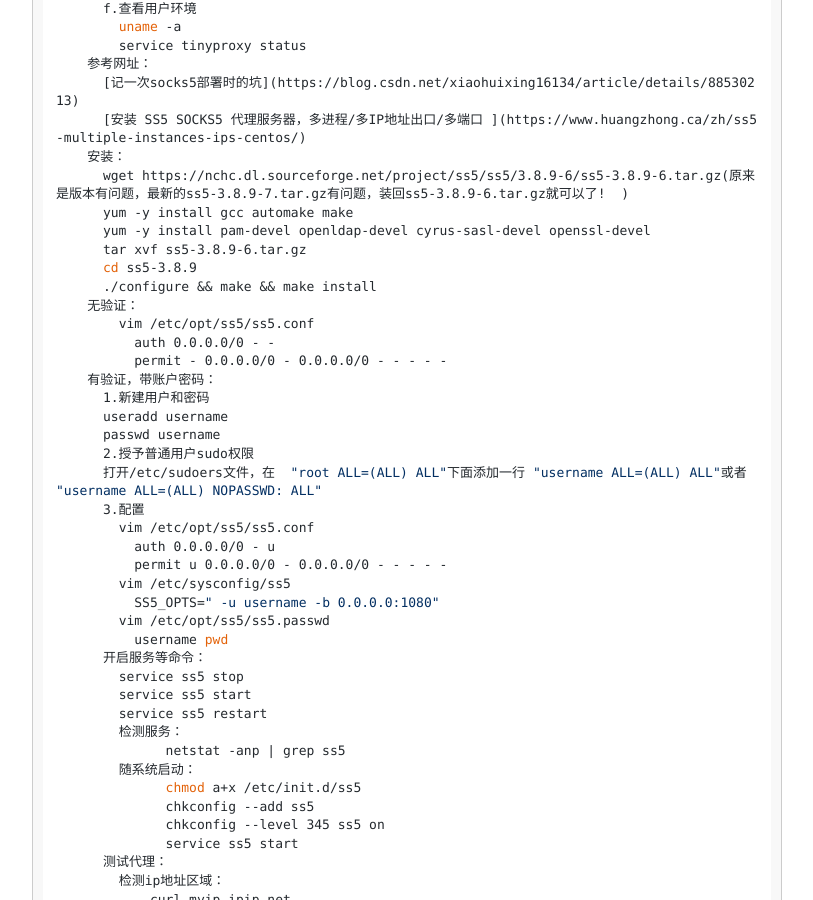
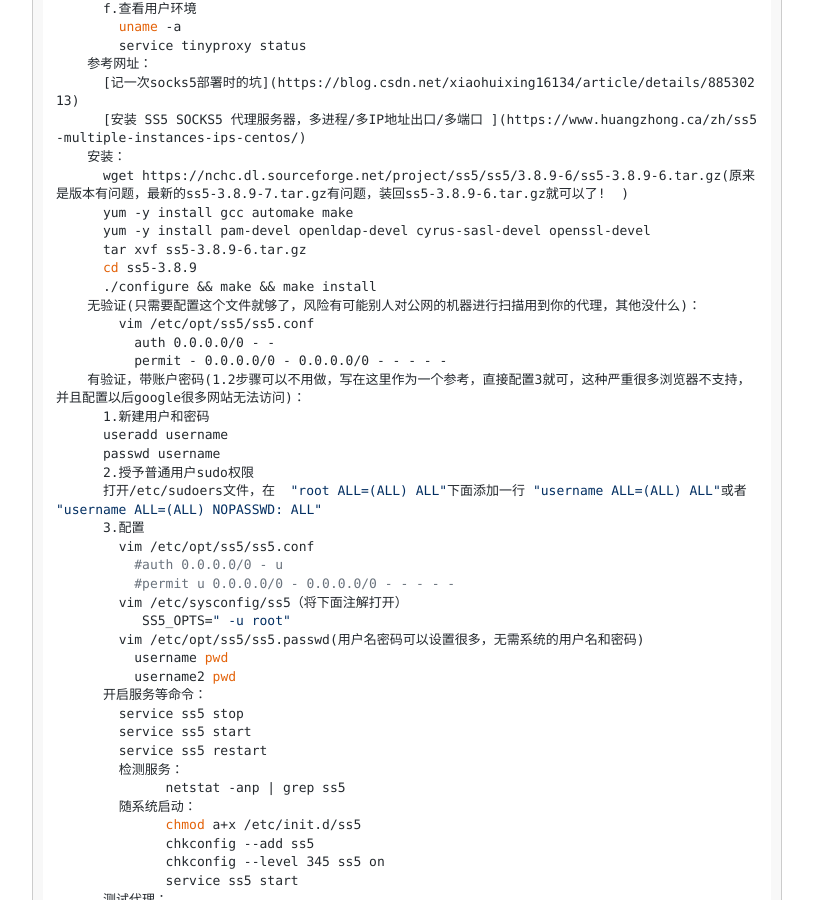
Before and after one commit to figerdeng/siweiwo, a Jekyll site: the page built from _posts/2021-07-06--raspi-ubuntu-dataanalyse.md, in a window 1280 px wide and 900 px high, scrolled down 10607 px. Shown: the whole window, without its empty margins (233-1046 px from the left). Built offline with Jekyll 4.4.1, drawn with Linux system fonts in a browser that asks for light colours; nearby versions of some CDN libraries; comment, search, counter and statistics services are not loaded.

Commit message:
更新配置文件

```diff
--- a/_posts/2021-07-06--raspi-ubuntu-dataanalyse.md
+++ b/_posts/2021-07-06--raspi-ubuntu-dataanalyse.md
@@ -519,11 +519,11 @@ description: 树莓派打造量化平台
       tar xvf ss5-3.8.9-6.tar.gz
       cd ss5-3.8.9
       ./configure && make && make install
-    无验证：
+    无验证(只需要配置这个文件就够了，风险有可能别人对公网的机器进行扫描用到你的代理，其他没什么)：
         vim /etc/opt/ss5/ss5.conf
           auth 0.0.0.0/0 - -
           permit - 0.0.0.0/0 - 0.0.0.0/0 - - - - -
-    有验证，带账户密码：
+    有验证，带账户密码(1.2步骤可以不用做，写在这里作为一个参考，直接配置3就可，这种严重很多浏览器不支持，并且配置以后google很多网站无法访问)：
       1.新建用户和密码
       useradd username
       passwd username
@@ -531,12 +531,13 @@ description: 树莓派打造量化平台
       打开/etc/sudoers文件，在  "root ALL=(ALL) ALL"下面添加一行 "username ALL=(ALL) ALL"或者 "username ALL=(ALL) NOPASSWD: ALL"
       3.配置
         vim /etc/opt/ss5/ss5.conf
-          auth 0.0.0.0/0 - u
-          permit u 0.0.0.0/0 - 0.0.0.0/0 - - - - -
-        vim /etc/sysconfig/ss5
-          SS5_OPTS=" -u username -b 0.0.0.0:1080"
-        vim /etc/opt/ss5/ss5.passwd
+          #auth 0.0.0.0/0 - u
+          #permit u 0.0.0.0/0 - 0.0.0.0/0 - - - - -
+        vim /etc/sysconfig/ss5（将下面注解打开）
+           SS5_OPTS=" -u root"
+        vim /etc/opt/ss5/ss5.passwd(用户名密码可以设置很多，无需系统的用户名和密码)
           username pwd
+          username2 pwd
       开启服务等命令：
         service ss5 stop
         service ss5 start
```
